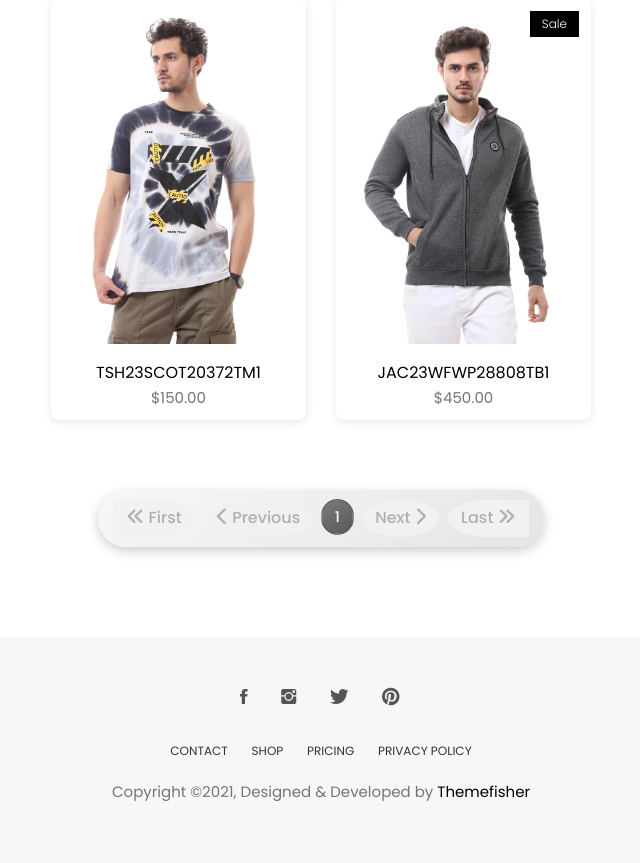
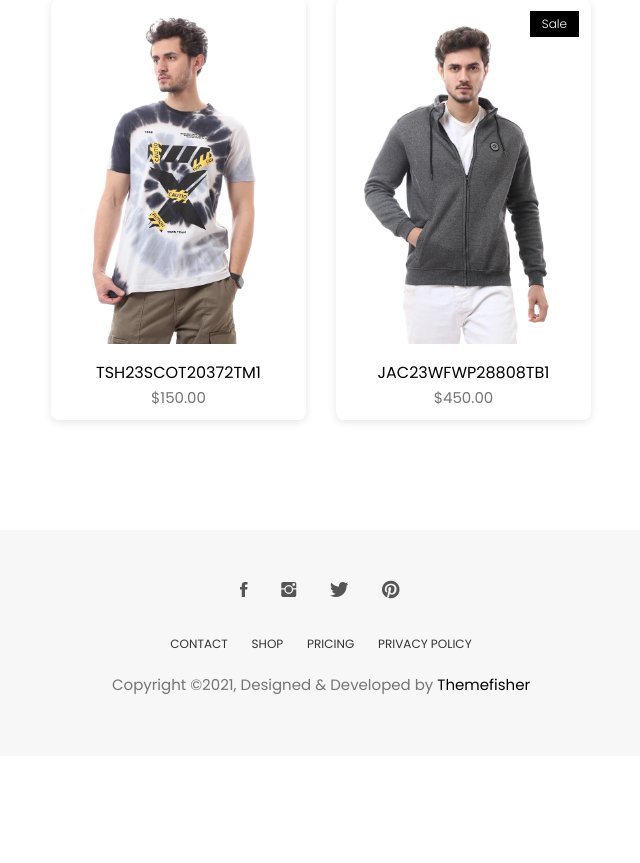
Before and after one commit to Mmy2000/aviato-shopper, a Django app: page /products/ in a window 1280 px wide. Shown: the part 1468-2331 px from the top of the page, without its empty margins (319-959 px from the left). After the commit the page ends 2162 px from the top, so only its background shows below. Run offline with Django 4.2, Linux system fonts and the light colour scheme; data comes from the database, SQL or seed files in the repository; both versions use the stored data as it was after the commit; some libraries are stand-ins or nearby versions; some web fonts are replaced.

Commit message:
fix some issue

```diff
--- a/store/models.py
+++ b/store/models.py
@@ -6,6 +6,7 @@ from django.utils.text import slugify
 from accounts.models import User
 from category.models import Subcategory
 from decimal import Decimal
+from taggit.managers import TaggableManager
 
 # Create your models here.
 
--- a/store/templates/products/product_list.html
+++ b/store/templates/products/product_list.html
@@ -32,6 +32,7 @@ Products
         <div class="row">
 
             <div class="col-md-3">
+                <!-- Sidebar with categories, brands, etc. -->
                 <div class="widget">
                     <h4 class="widget-title">Short By</h4>
                     <form method="post" action="#">
@@ -82,7 +83,10 @@ Products
                 </div>
 
             </div>
+
             <div class="col-md-9">
+                <!-- Check if there are products -->
+                {% if products %}
                 <div class="product-count">
                     <h3 class="product-count-title">Total Products</h3>
                     <span class="product-count-badge">{{ product_count }}</span>
@@ -100,7 +104,6 @@ Products
                                 <div class="preview-meta">
                                     <ul>
                                         <li>
-                                            <!-- Use product ID to open the corresponding modal -->
                                             <span data-toggle="modal" data-target="#product-modal-{{ product.id }}">
                                                 <i class="tf-ion-ios-search-strong"></i>
                                             </span>
@@ -160,100 +163,17 @@ Products
                     </div><!-- /.modal -->
                     {% endfor %}
                 </div>
+                {% else %}
+                <!-- Show professional message when no products are available -->
+                <div class="no-products-message">
+        <h3 class="text-center">No Products Found</h3>
+        <p class="text-center">
+            It looks like there are no products available in this category at the moment. We frequently update our catalog, so be sure to check back soon.
+            In the meantime, feel free to explore other sections of our store or <a href="/">reach out to our team</a> if you have any questions or need assistance finding the perfect item.
+        </p>
+    </div>
+                {% endif %}
             </div>
-            <div class="pagination-container">
-                <ul class="pagination">
-                    <!-- First Page -->
-                    {% if products.has_previous %}
-                    <li class="page-item">
-                        <a class="page-link" href="?page=1" aria-label="First Page">
-                            <i class="fas fa-angle-double-left"></i> First
-                        </a>
-                    </li>
-                    {% else %}
-                    <li class="page-item disabled">
-                        <span class="page-link"><i class="fas fa-angle-double-left"></i> First</span>
-                    </li>
-                    {% endif %}
-
-                    <!-- Previous Page -->
-                    {% if products.has_previous %}
-                    <li class="page-item">
-                        <a class="page-link" href="?page={{ products.previous_page_number }}"
-                            aria-label="Previous Page">
-                            <i class="fas fa-chevron-left"></i> Previous
-                        </a>
-                    </li>
-                    {% else %}
-                    <li class="page-item disabled">
-                        <span class="page-link"><i class="fas fa-chevron-left"></i> Previous</span>
-                    </li>
-                    {% endif %}
-
-                    <!-- Page Numbers -->
-                    {% if products.paginator.num_pages > 5 %}
-                    {% if products.number > 3 %}
-                    <li class="page-item"><a class="page-link" href="?page=1">1</a></li>
-                    <li class="page-item disabled"><span class="page-link">...</span></li>
-                    {% endif %}
-
-                    {% for num in products.paginator.page_range %}
-                    {% if num > products.number|add:'-3' and num < products.number|add:'3' %}
-                    {% if products.number == num %}
-                    <li class="page-item active">
-                        <span class="page-link" aria-current="page">{{ num }}</span>
-                    </li>
-                    {% else %}
-                    <li class="page-item">
-                        <a class="page-link" href="?page={{ num }}">{{ num }}</a>
-                    </li>
-                    {% endif %}
-                    {% endif %}
-                    {% endfor %}
-
-                    {% if products.number < products.paginator.num_pages|add:'-2' %}
-                    <li class="page-item disabled"><span class="page-link">...</span></li>
-                    <li class="page-item"><a class="page-link"
-                            href="?page={{ products.paginator.num_pages }}">{{ products.paginator.num_pages }}</a></li>
-                    {% endif %}
-                    {% else %}
-                    {% for num in products.paginator.page_range %}
-                    <li class="page-item {% if products.number == num %}active{% endif %}">
-                        <a class="page-link" href="?page={{ num }}">{{ num }}</a>
-                    </li>
-                    {% endfor %}
-                    {% endif %}
-
-                    <!-- Next Page -->
-                    {% if products.has_next %}
-                    <li class="page-item">
-                        <a class="page-link" href="?page={{ products.next_page_number }}" aria-label="Next Page">
-                            Next <i class="fas fa-chevron-right"></i>
-                        </a>
-                    </li>
-                    {% else %}
-                    <li class="page-item disabled">
-                        <span class="page-link">Next <i class="fas fa-chevron-right"></i></span>
-                    </li>
-                    {% endif %}
-
-                    <!-- Last Page -->
-                    {% if products.has_next %}
-                    <li class="page-item">
-                        <a class="page-link" href="?page={{ products.paginator.num_pages }}" aria-label="Last Page">
-                            Last <i class="fas fa-angle-double-right"></i>
-                        </a>
-                    </li>
-                    {% else %}
-                    <li class="page-item disabled">
-                        <span class="page-link">Last <i class="fas fa-angle-double-right"></i></span>
-                    </li>
-                    {% endif %}
-                </ul>
-            </div>
-
-
-
         </div>
     </div>
 </section>
```
Also changed, not shown: db.sqlite3.
